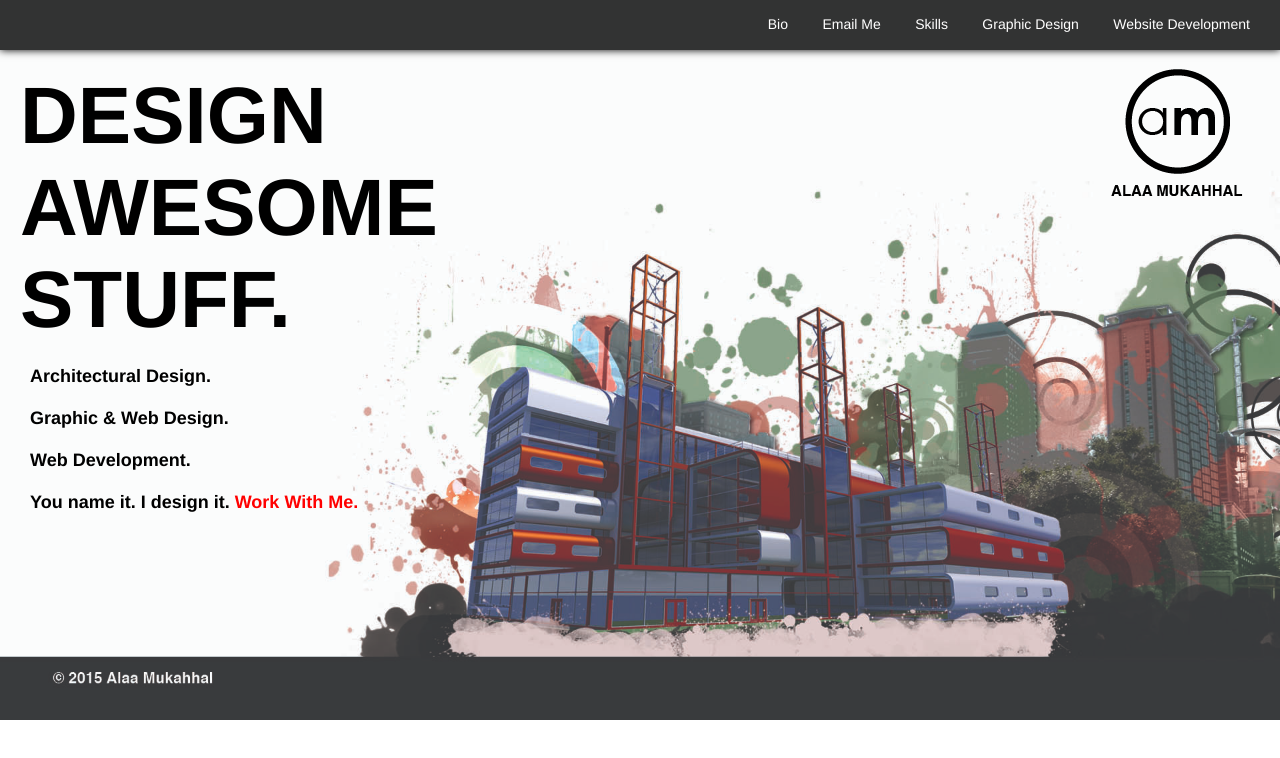
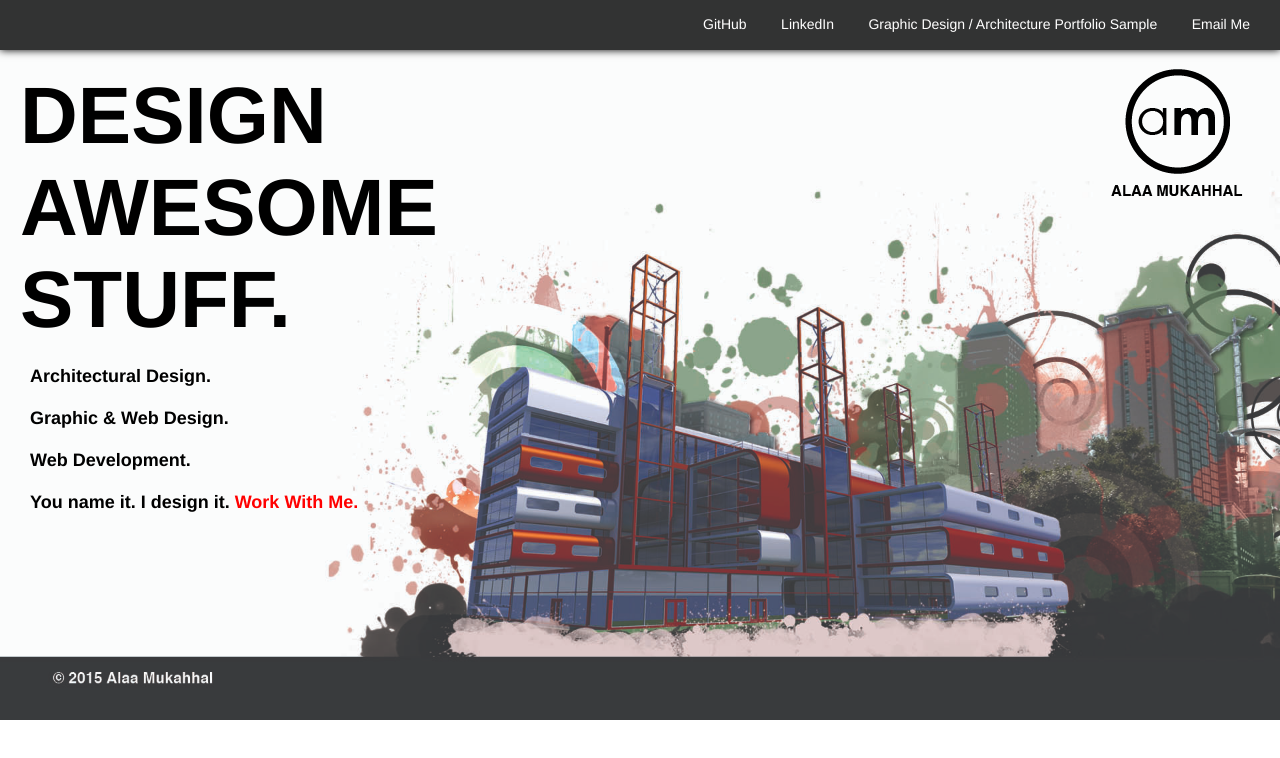
Before and after one commit to AlaaMuk/alaamuk.github.io, a plain HTML site: page index.html in a window 1280 px wide. Drawn offline with Linux system fonts and the light colour scheme.

Commit message:
Updated Links

```diff
--- a/index.html
+++ b/index.html
@@ -26,11 +26,11 @@
 </div>
 
 <div id = "navbar">
-<a href="#">Bio</a>
+<a href="http://github.com/AlaaMuk">GitHub</a>
+<a href ="www.linkedin.com/in/alaamukahhal">LinkedIn</a>
+<a href = "design-portfolio.pdf">Graphic Design / Architecture Portfolio Sample</a>
 <a href ="mailto:alaa.muk@gmail.com">Email Me</a>
-<a href = "#">Skills</a>
-<a href = "#">Graphic Design</a>
-<a href = "#">Website Development</a>
+
 
 
 </div>
```
Also changed, not shown: 1 other file.
